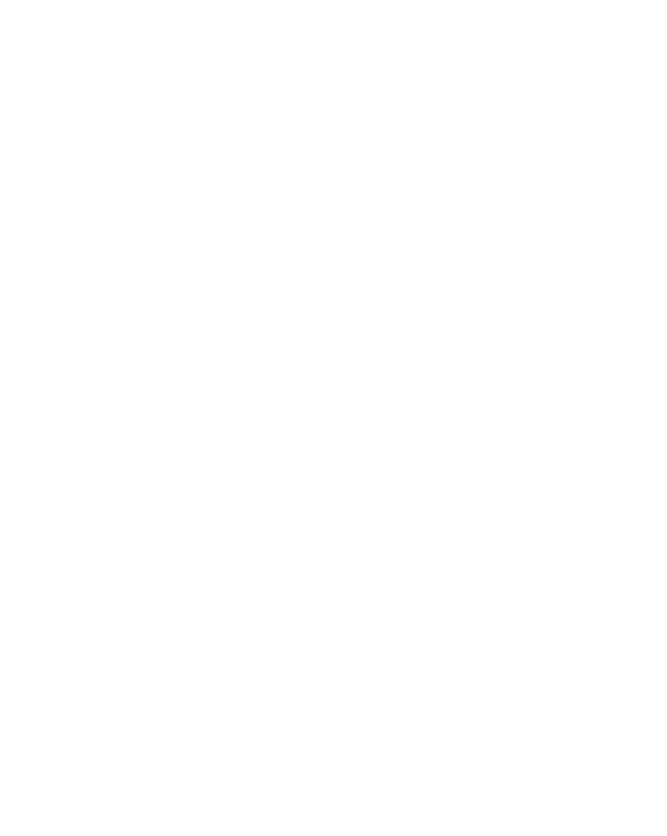
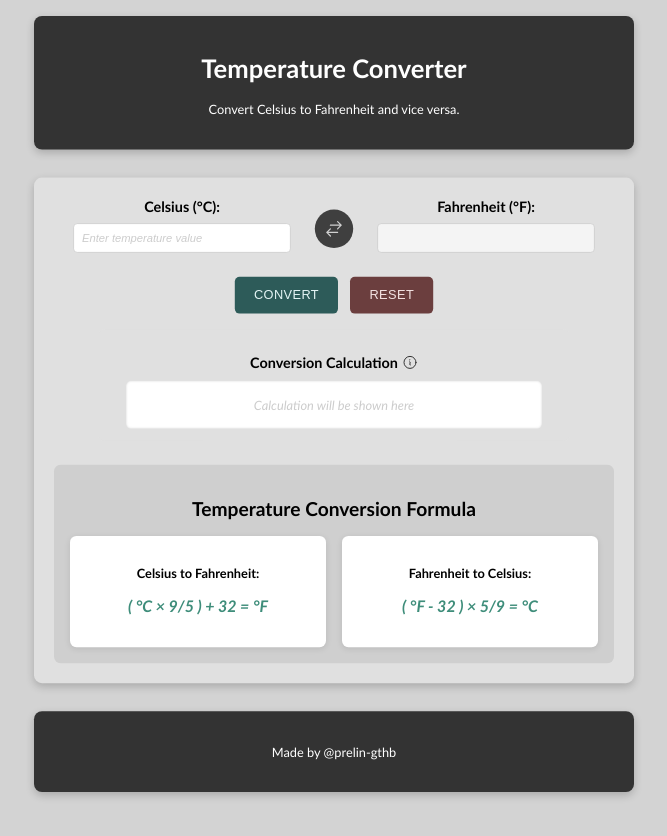
Before and after one commit to revou-fundamental-course/03-feb-25-prelin-gthb, a plain HTML site: page index.html in a window 1280 px wide. Shown: the whole page, without its empty margins (306-973 px from the left). Before the commit the page ends 800 px from the top, so only its background shows below. Drawn offline with Linux system fonts and the light colour scheme.

Commit message:
Final script

```diff
--- a/css/style.css
+++ b/css/style.css
@@ -0,0 +1,304 @@
+/* Mengatur gaya dasar untuk seluruh halaman */
+body {
+    font-family: 'Trebuchet MS', 'Lucida Sans Unicode', 'Lucida Grande', 'Lucida Sans', Arial, sans-serif;
+    margin: 0;
+    padding: 0;
+    background-color: #d3d3d3;
+    text-align: center;
+    display: flex;
+    flex-direction: column;
+    transform: scale(0.8);
+    transform-origin: top center;
+}
+
+/* Styling untuk header dan footer */
+header, footer {
+    background-color: #333;
+    color: white;
+    margin: 20px auto;
+    padding: 25px;
+    width: 80%;
+    max-width: 700px;
+    border-radius: 10px;
+    box-shadow: 0 4px 10px rgba(0, 0, 0, 0.2);
+}
+
+/* Styling untuk container konverter suhu */
+.converter {
+    background-color: #e0e0e0;
+    margin: 15px auto;
+    padding: 25px;
+    width: 80%;
+    max-width: 700px;
+    border-radius: 10px;
+    box-shadow: 0 4px 10px rgba(0, 0, 0, 0.2);
+}
+
+/* Styling untuk grup input */
+.input-group {
+    display: flex;
+    align-items: center;
+    justify-content: center; /* Agar tetap sejajar di tengah */
+    gap: 20px;
+    margin-bottom: 20px;
+    width: 100%;
+    max-width: 500px;
+    position: relative;
+    margin-left: auto;
+    margin-right: auto;
+}
+
+/* Styling untuk label teks */
+label {
+    font-size: 18px;
+    font-weight: bold;
+}
+
+/* Styling untuk input field */
+input {
+    width: 250px;
+    padding: 10px;
+    margin: 10px;
+    border: 1px solid #ccc;
+    border-radius: 5px;
+    text-align: left;
+}
+
+/* Mengatur warna input yang disabled (output suhu) */
+input:disabled {
+    background-color: #f4f4f4;
+}
+
+/* Styling untuk placeholder input */
+input::placeholder {
+    color: #ccc;
+    font-style: italic;
+    font-size: 14px;
+}
+
+/* Styling untuk grup tombol (Convert & Reset) */
+.buttons {
+    display: flex;
+    justify-content: center;
+    gap: 15px;
+    margin-top: 20px;
+}
+
+/* Styling umum untuk tombol */
+button {
+    padding: 14px 24px;
+    font-size: 16px;
+    font-weight: 500;
+    border: none;
+    border-radius: 6px;
+    cursor: pointer;
+    transition: all 0.3s ease;
+    text-transform: uppercase;
+    letter-spacing: 0.5px;
+    background: #2E2E2E;
+    color: white;
+}
+
+/* Styling untuk tombol Convert */
+#convert {
+    background: #2D5B59;
+    color: #E3F4F4;
+}
+
+#convert:hover {
+    background: #3C7A78;
+    transform: translateY(-2px);
+}
+
+#convert:active {
+    background: #25504E;
+    transform: scale(0.98);
+}
+
+/* Styling untuk tombol Reset */
+#reset {
+    background: #6B3E3E;
+    color: #F4E3E3;
+}
+
+#reset:hover {
+    background: #854E4E;
+    transform: translateY(-2px);
+}
+
+#reset:active {
+    background: #5A2E2E;
+    transform: scale(0.98);
+}
+
+/* Styling untuk tombol Reverse */
+#reverse {
+    font-size: 22px;
+    cursor: pointer;
+    border: none;
+    background: #3F3F3F;
+    display: flex;
+    align-items: center;
+    justify-content: center;
+    padding: 12px;
+    border-radius: 50%;
+    transition: all 0.3s ease;
+    color: #D0D0D0;
+}
+
+#reverse:hover {
+    background: #5A5A5A;
+    transform: rotate(180deg);
+}
+
+#reverse:active {
+    transform: scale(0.95);
+}
+
+/* Styling untuk hasil perhitungan */
+.result {
+    background-color: #e0e0e0;
+    padding: 15px;
+    border-radius: 8px;
+    text-align: center;
+    width: 80%;
+    max-width: 700px;
+    margin: 20px auto;
+}
+
+.result h2 {
+    font-size: 18px;
+    font-weight: bold;
+    color: black;
+    margin-bottom: 12px;
+}
+
+.result-box {
+    background: white;
+    padding: 10px;
+    border-radius: 6px;
+    box-shadow: inset 0 0 3px rgba(0, 0, 0, 0.2);
+    min-height: 40px;
+    display: flex;
+    align-items: center;
+    justify-content: center;
+    width: 100%;
+    max-width: 500px;
+    margin-left: auto;
+    margin-right: auto;
+}
+
+.result-box p {
+    font-size: 16px;
+    color:  #ccc;
+    margin: 0;
+    padding: 0 10px;
+    text-align: center;
+    white-space: nowrap;
+    overflow: hidden;
+    text-overflow: ellipsis;
+    font-style: italic;
+}
+
+/* Styling untuk bagian formula konversi */
+.formula {
+    background-color: #cfcfcf;
+    padding: 20px;
+    margin-top: 30px;
+    border-radius: 8px;
+    text-align: center;
+}
+
+.formula-box {
+    display: flex;
+    justify-content: center;
+    gap: 20px;
+}
+
+.formula-card {
+    background: white;
+    padding: 20px;
+    border-radius: 8px;
+    width: 45%;
+    text-align: center;
+    box-shadow: 0 2px 8px rgba(0, 0, 0, 0.1);
+}
+
+.formula-text {
+    font-size: 20px;
+    font-weight: bold;
+    color: #3E8D7A;
+    font-style: italic;
+}
+
+/* Styling untuk Tooltip */
+#tooltip-container {
+    display: inline-flex;
+    align-items: center;
+    gap: 5px;
+    position: relative;
+}
+
+/* Tooltip icon */
+#tooltip-icon {
+    width: 20px;
+    height: 20px;
+    cursor: pointer;
+    stroke: #333;
+    transition: stroke 0.3s ease;
+}
+
+/* Untuk membuat icon Tooltip berubah warna ketika di-hover */
+#tooltip-container:hover #tooltip-icon {
+    stroke: #007bff;
+}
+
+/* Styling teks pada Tooltip */
+#tooltip {
+    visibility: hidden;
+    max-width: 250px;
+    background-color: rgba(0, 0, 0, 0.8);
+    color: #fff;
+    text-align: center;
+    padding: 6px 12px;
+    border-radius: 6px;
+    position: absolute;
+    bottom: 130%;
+    left: 50%;
+    transform: translateX(-50%);
+    opacity: 0;
+    transition: opacity 0.3s ease-in-out;
+    font-size: 13px;
+    white-space: normal;
+    word-wrap: break-word;
+    box-shadow: 0px 2px 10px rgba(0, 0, 0, 0.2);
+}
+
+/* Tooltip untuk panah pada tooltip (segitiga) */
+#tooltip::after {
+    content: "";
+    position: absolute;
+    top: 100%;
+    left: 50%;
+    transform: translateX(-50%);
+    border-width: 6px;
+    border-style: solid;
+    border-color: rgba(0, 0, 0, 0.8) transparent transparent transparent;
+}
+
+/* Menampilkan teks tooltip saat icon di-hover */
+#tooltip-container:hover #tooltip {
+    visibility: visible;
+    opacity: 1;
+}
+
+#error-message {
+    color: red;
+    font-size: 12px;
+    margin: 5px 0 0 10px;
+    margin-top: -6px;
+    text-align: left;
+    min-height: 20px; /* Reserve space */
+    visibility: hidden;
+    position: absolute; /* Prevents shifting */
+}
--- a/index.html
+++ b/index.html
@@ -1,22 +1,98 @@
 <!DOCTYPE html>
 <html lang="en">
+
 <head>
     <meta charset="UTF-8">
     <meta name="viewport" content="width=device-width, initial-scale=1.0">
-    <title>Document</title>
 
-    <!-- Link CSS -->
-     <link rel="stylesheet" href="css/style.css">
+    <!-- Judul Website -->
+    <title>Temperature Converter</title>
+
+    <!-- Link ke file CSS -->
+    <link rel="stylesheet" href="css/style.css">
 </head>
+
 <body>
-    <!--header-->
-    <header></header>
+    <!-- Header bagian atas yang berisi judul dan deskripsi aplikasi -->
+    <header>
+        <h1>Temperature Converter</h1>
+        <p>Convert Celsius to Fahrenheit and vice versa.</p>
+    </header>
 
-    <!--main-->
-    <main>  </main>
+    <main>
+        <section class="converter">
 
-    <!--footer-->
-    <footer></footer>
+            <!-- Bagian input untuk konversi suhu -->
+            <div class="input-group">
+                <div>
+                    <!-- Label dan input untuk suhu awal -->
+                    <label for="inputTemp"><span id="leftLabel">Celsius</span> (°<span id="leftUnit">C</span>):</label>
+                    <input type="text" id="inputTemp" placeholder="Enter temperature value">
+                    <p id="error-message" class="error-message"></p> <!-- Pesan error jika input tidak valid -->
+                </div>
 
+                <!-- Tombol untuk menukar satuan suhu (Celsius <-> Fahrenheit). Tombol menggunakan icon. -->
+                <button id="reverse">
+                    <svg xmlns="http://www.w3.org/2000/svg" fill="none" viewBox="0 0 24 24" stroke-width="1.5" stroke="currentColor" width="24" height="24">
+                        <path stroke-linecap="round" stroke-linejoin="round" d="M7.5 21 3 16.5m0 0L7.5 12M3 16.5h13.5m0-13.5L21 7.5m0 0L16.5 12M21 7.5H7.5" />
+                    </svg>
+                </button>
+
+                <!-- Label dan input untuk hasil konversi suhu -->
+                <div>
+                    <label for="outputTemp"><span id="rightLabel">Fahrenheit</span> (°<span id="rightUnit">F</span>):</label>
+                    <input type="text" id="outputTemp" disabled>
+                </div>
+            </div>
+
+            <!-- Tombol untuk melakukan konversi dan reset -->
+            <div class="buttons">
+                <button id="convert">Convert</button>
+                <button id="reset">Reset</button>
+            </div>
+
+            <!-- Bagian hasil perhitungan konversi suhu -->
+            <section class="result">
+                <h2 id="tooltip-container">
+                    Conversion Calculation
+
+                    <!-- Icon tooltip untuk informasi tambahan -->
+                    <svg id="tooltip-icon" xmlns="http://www.w3.org/2000/svg" fill="none" viewBox="0 0 24 24" stroke-width="1.5" stroke="currentColor">
+                        <path stroke-linecap="round" stroke-linejoin="round" d="m11.25 11.25.041-.02a.75.75 0 0 1 1.063.852l-.708 2.836a.75.75 0 0 0 1.063.853l.041-.021M21 12a9 9 0 1 1-18 0 9 9 0 0 1 18 0Zm-9-3.75h.008v.008H12V8.25Z" />
+                    </svg>
+
+                    <!-- Teks tooltip yang muncul saat pengguna mengarahkan kursor ke icon -->
+                    <span id="tooltip">Enter temperature value and click Convert to see the calculation.</span>
+                </h2>
+
+                <div class="result-box">
+                    <p id="formula">Calculation will be shown here</p>
+                </div>
+            </section>
+
+            <!-- Bagian yang menjelaskan rumus konversi suhu -->
+            <section class="formula">
+                <h2>Temperature Conversion Formula</h2>
+                <div class="formula-box">
+                    <div class="formula-card">
+                        <p><strong>Celsius to Fahrenheit:</strong></p>
+                        <p class="formula-text">( °C × 9/5 ) + 32 = °F</p>
+                    </div>
+                    <div class="formula-card">
+                        <p><strong>Fahrenheit to Celsius:</strong></p>
+                        <p class="formula-text">( °F - 32 ) × 5/9 = °C</p>
+                    </div>
+                </div>
+            </section>
+        </section>
+    </main>
+
+    <!-- Footer -->
+    <footer>
+        <p>Made by @prelin-gthb</p>
+    </footer>
+
+    <!-- Link ke file JavaScript -->
+    <script src="js/script.js"></script>
 </body>
 </html>
--- a/js/script.js
+++ b/js/script.js
@@ -0,0 +1,88 @@
+// Menunggu sampai seluruh konten halaman telah dimuat sebelum menjalankan script
+// Ini memastikan elemen-elemen HTML sudah tersedia sebelum JavaScript mengaksesnya
+document.addEventListener("DOMContentLoaded", () => {
+    // Mengambil elemen input, tombol, dan label yang akan digunakan
+    const inputField = document.getElementById("inputTemp");
+    const outputField = document.getElementById("outputTemp");
+    const convertBtn = document.getElementById("convert");
+    const resetBtn = document.getElementById("reset");
+    const reverseBtn = document.getElementById("reverse");
+    const formulaBox = document.getElementById("formula");
+    const leftLabel = document.getElementById("leftLabel");
+    const rightLabel = document.getElementById("rightLabel");
+    const leftUnit = document.getElementById("leftUnit");
+    const rightUnit = document.getElementById("rightUnit");
+
+    let isCelsius = true; // Variabel untuk menentukan apakah konversi dilakukan dari Celsius ke Fahrenheit atau sebaliknya
+
+    function convertTemperature() {
+        let inputValue = inputField.value.trim(); // Mengambil nilai input dan menghapus spasi kosong di awal/akhir
+        const errorMessage = document.getElementById("error-message");
+
+        // Validasi input: jika kosong atau bukan angka, tampilkan pesan error
+        if (inputValue === "" || isNaN(inputValue)) {
+            errorMessage.textContent = "⚠ Please enter a valid temperature!";
+            errorMessage.style.visibility = "visible";
+            return;
+        } else {
+            errorMessage.style.visibility = "hidden";
+        }
+
+        let temperature = parseFloat(inputValue); // Mengubah input menjadi angka
+        let convertedTemp = 0;
+        let formula = "";
+
+        // Konversi suhu sesuai dengan satuan yang dipilih
+        if (isCelsius) {
+            convertedTemp = (temperature * 9/5) + 32;
+            formula = `${temperature}°C × 9/5 + 32 = ${convertedTemp.toFixed(2)}°F`;
+        } else {
+            convertedTemp = (temperature - 32) * 5/9;
+            formula = `${temperature}°F - 32 × 5/9 = ${convertedTemp.toFixed(2)}°C`;
+        }
+
+        outputField.value = convertedTemp.toFixed(2); // Menampilkan hasil konversi di output field
+
+        // Menampilkan rumus perhitungan pada layar
+        formulaBox.innerHTML = formula;
+        formulaBox.style.color = "black";
+        formulaBox.style.fontStyle = "normal";
+    }
+
+    function resetFields() {
+        inputField.value = "";
+        outputField.value = "";
+
+        // Mengembalikan teks formula ke default
+        formulaBox.innerHTML = "Calculation will be shown here";
+        formulaBox.style.color = "#ccc";
+        formulaBox.style.fontStyle = "italic";
+
+        document.getElementById("error-message").style.visibility = "hidden"; // Menyembunyikan pesan error
+    }
+
+    function reverseConversion() {
+        isCelsius = !isCelsius; // Menukar satuan suhu (Celsius ↔ Fahrenheit)
+        resetFields(); // Reset input dan output
+
+        // Mengubah label dan placeholder sesuai dengan satuan yang dipilih
+        if (isCelsius) {
+            leftLabel.textContent = "Celsius";
+            rightLabel.textContent = "Fahrenheit";
+            leftUnit.textContent = "C";
+            rightUnit.textContent = "F";
+            inputField.placeholder = "Enter temperature value";
+        } else {
+            leftLabel.textContent = "Fahrenheit";
+            rightLabel.textContent = "Celsius";
+            leftUnit.textContent = "F";
+            rightUnit.textContent = "C";
+            inputField.placeholder = "Enter temperature value";
+        }
+    }
+
+    // Menambahkan event listener ke tombol
+    convertBtn.addEventListener("click", convertTemperature); // Saat tombol Convert diklik
+    resetBtn.addEventListener("click", resetFields); // Saat tombol Reset diklik
+    reverseBtn.addEventListener("click", reverseConversion); // Saat tombol Reverse diklik
+});
```
